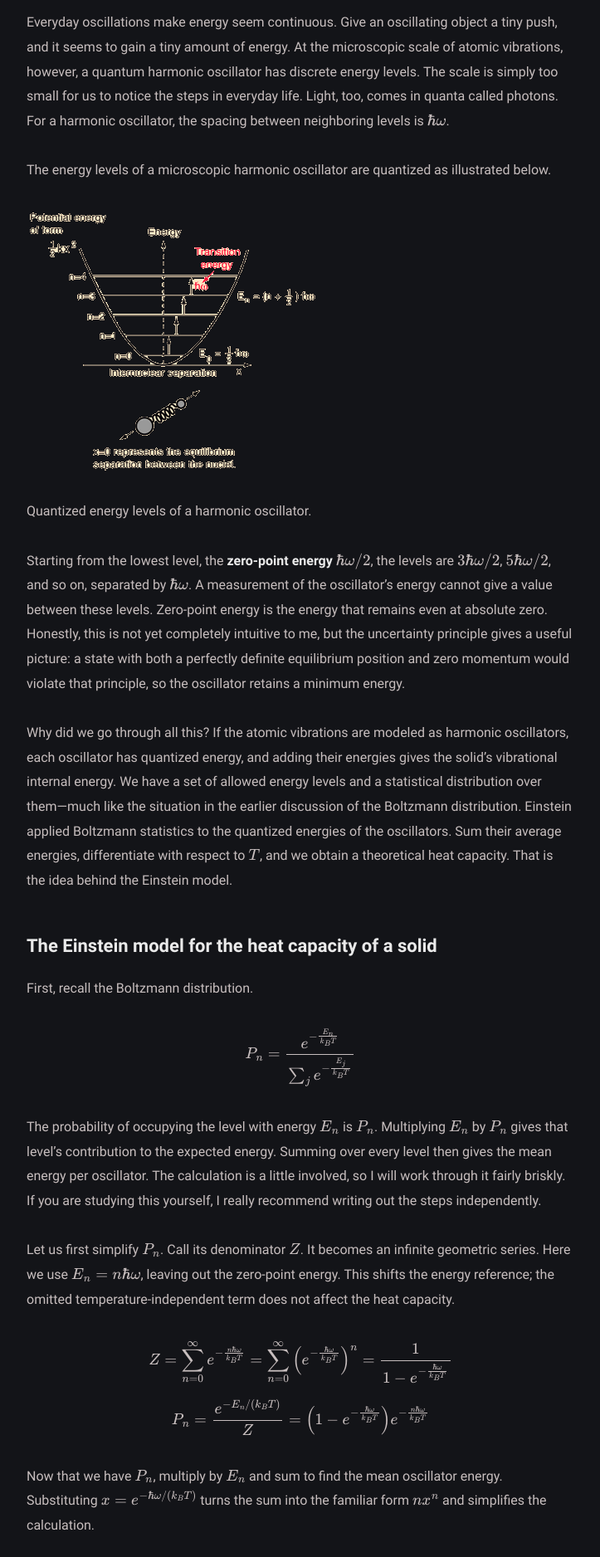
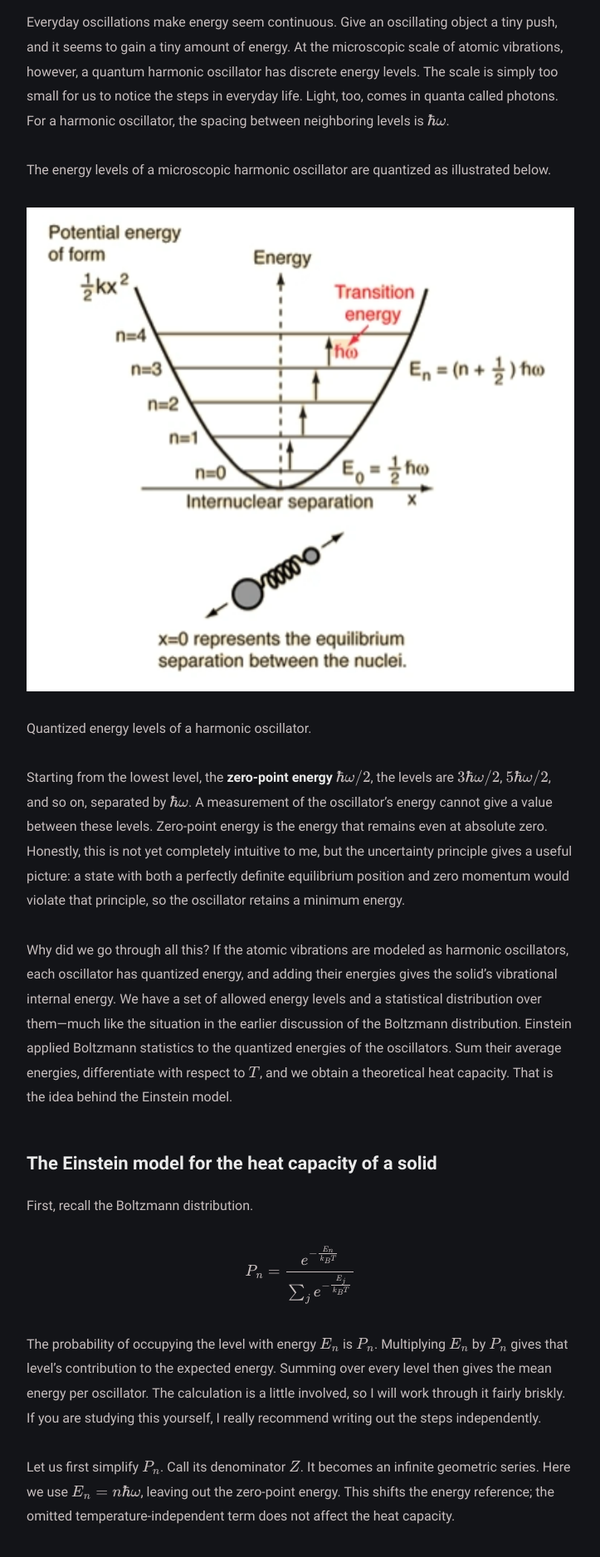
Before and after one commit to Oasisforhaanee/Oasisforhaanee.github.io, a Jekyll site: the page built from _posts/2026-04-07-einstein-model-heat-capacity.md, in a window 1280 px wide. Shown: the part 3850-5726 px from the top of the page at 83% size, without its empty margins (278-1001 px from the left). Built offline with Jekyll 4.4.1, drawn with Linux system fonts in a browser that asks for light colours; comment, search, counter and statistics services are not loaded.

Commit message:
Replace Einstein quantized-energy illustration with supplied PNG

```diff
--- a/_posts/2026-04-07-einstein-model-heat-capacity.md
+++ b/_posts/2026-04-07-einstein-model-heat-capacity.md
@@ -69,7 +69,7 @@ Everyday oscillations make energy seem continuous. Give an oscillating object a
 
 The energy levels of a microscopic harmonic oscillator are quantized as illustrated below.
 
-![Quantized energy levels of a harmonic oscillator.](/assets/img/einstein-model-heat-capacity-04.gif)
+![Quantized energy levels of a harmonic oscillator.](/assets/img/einstein-model-heat-capacity-quantized-energy.png)
 
 Quantized energy levels of a harmonic oscillator.
 
```
Also changed, not shown: assets/img/einstein-model-heat-capacity-quantized-energy.png (added).
